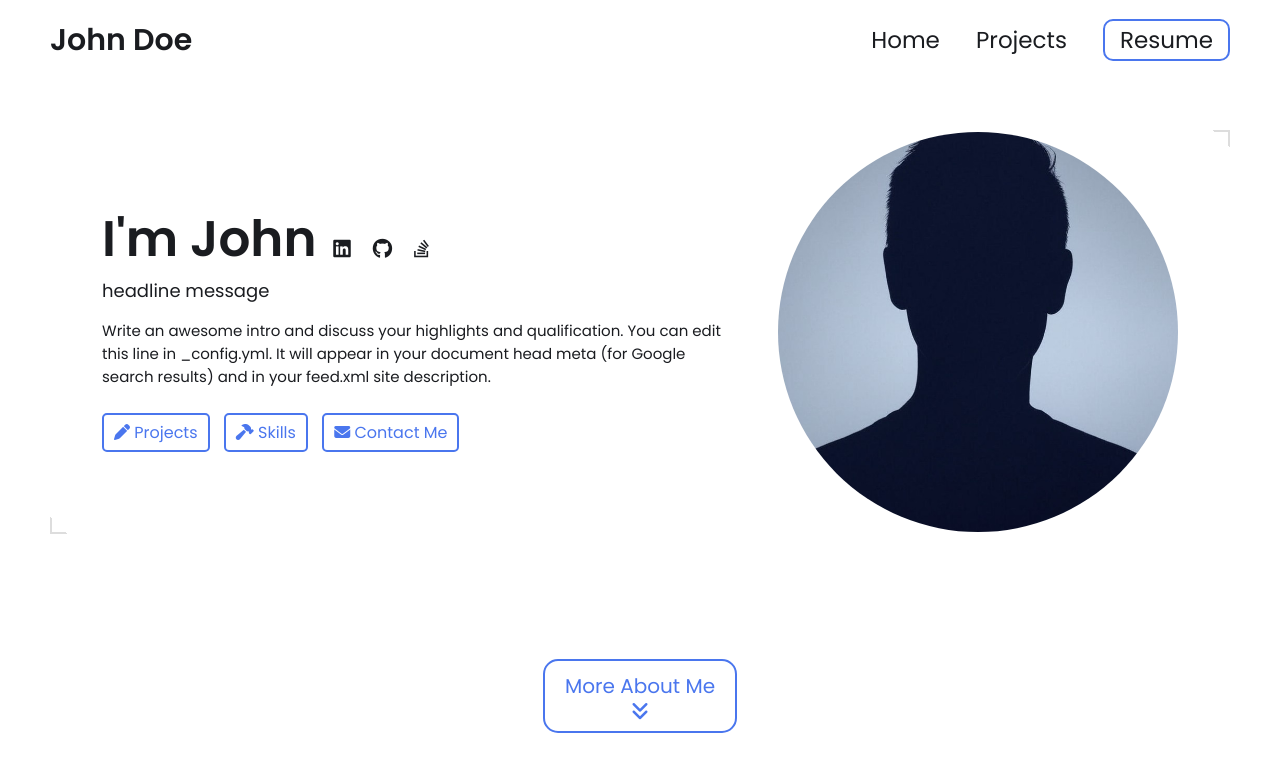
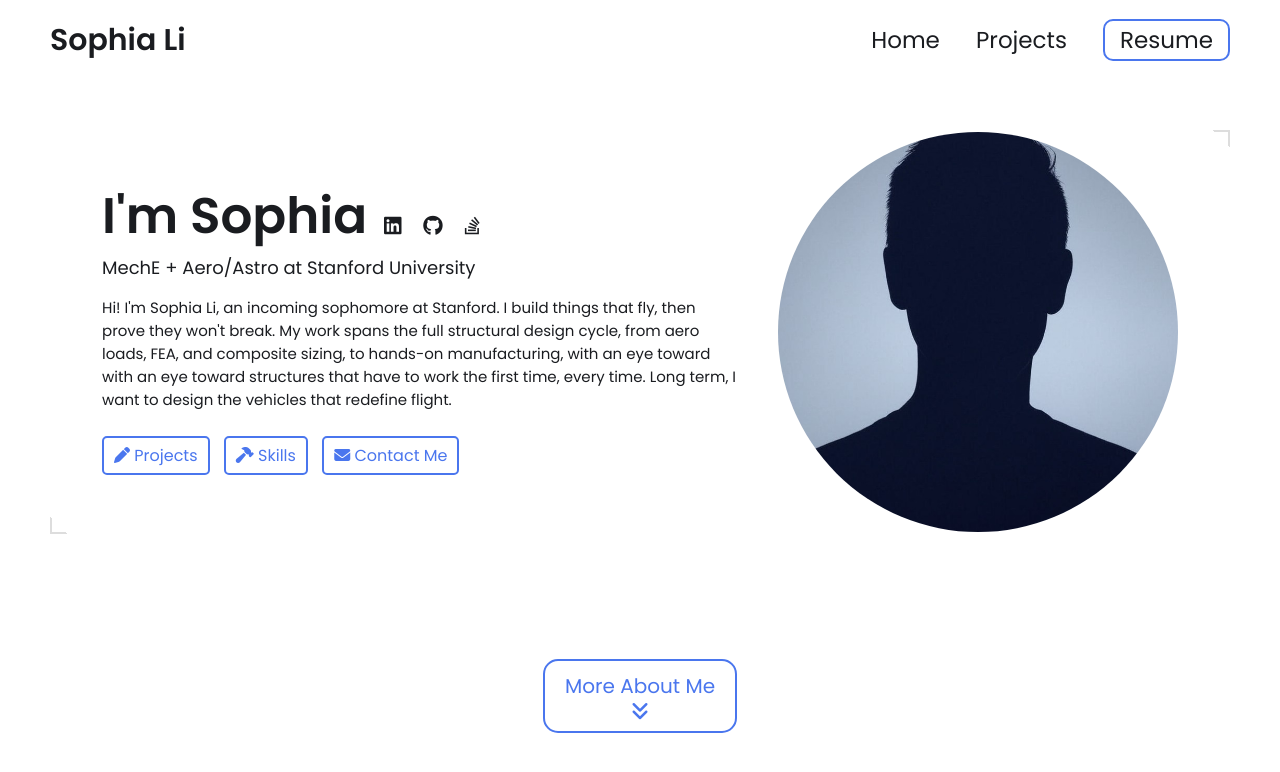
Before and after one commit to Sophiaylii/Sophiaylii.github.io, a Jekyll site: the page built from index.html, in a window 1280 px wide and 900 px high. Shown: the top 772 px of the window. Built offline with Jekyll 4.4.1, drawn with Linux system fonts in a browser that asks for light colours.

Commit message:
Update _config.yml

```diff
--- a/_config.yml
+++ b/_config.yml
@@ -7,17 +7,17 @@
 
 # Main Page Setup
 
-title: John Doe's Portfolio # This is what shows up in the tab of the browser
+title: Sophia Li's Portfolio # This is what shows up in the tab of the browser
 
 
 
 # Hero Section
-name: John Doe
-headline: headline message
+name: Sophia Li
+headline: MechE + Aero/Astro at Stanford University
 description: >- # dont remove this line. this will ignore all new lines until the next section
-  Write an awesome intro and discuss your highlights and qualification. You can edit this
-  line in _config.yml. It will appear in your document head meta (for
-  Google search results) and in your feed.xml site description.
+  Hi! I'm Sophia Li, an incoming sophomore at Stanford. I build things that fly, then prove they won't break. My work spans the full structural design cycle,
+  from aero loads, FEA, and composite sizing, to hands-on manufacturing, with an eye toward with an eye toward structures that have to work the first time, every time.
+  Long term, I want to design the vehicles that redefine flight.
 
 # Place your profile image in /assets/images/profile-image/folder and edit the file name
 profile_image: ./assets/images/profile-image/avatar.jpeg
```
